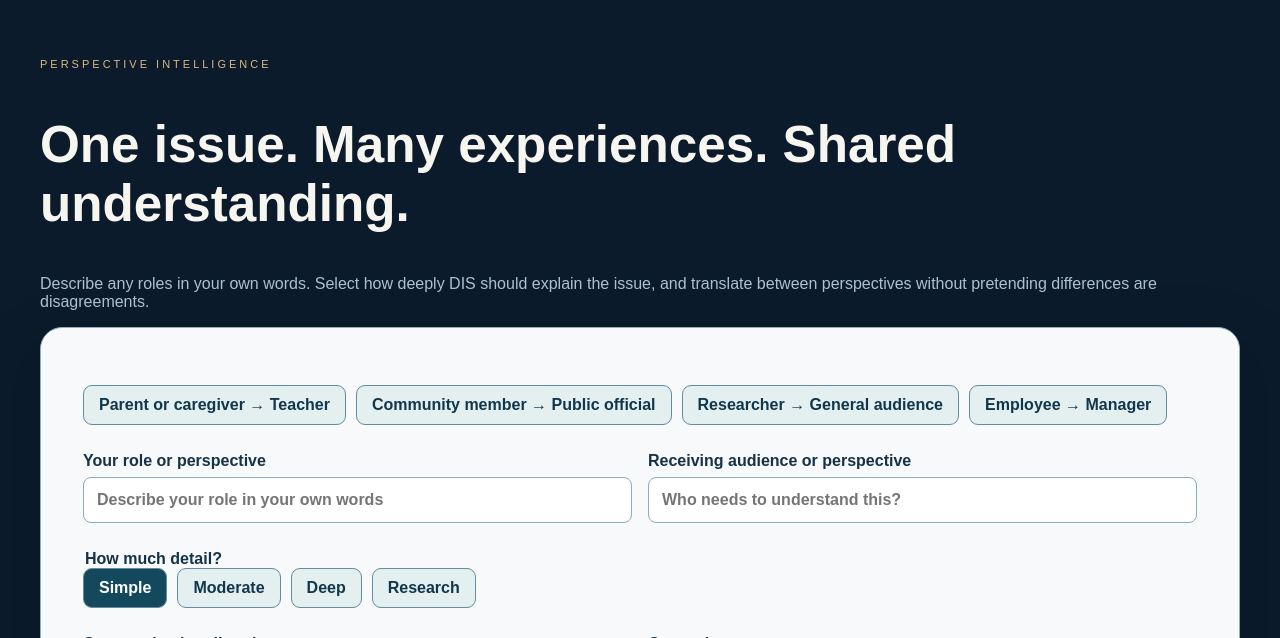
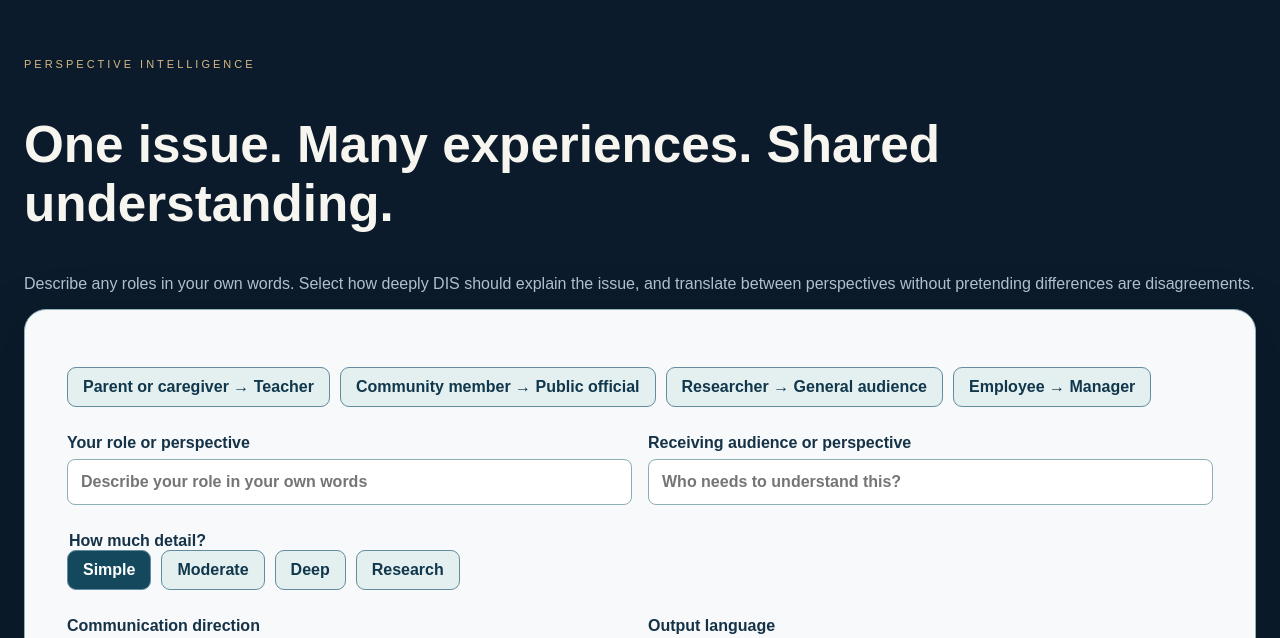
Before and after one commit to mrterryflood-ui/integrated-implementation-intelligence, a Next.js app in the folder apps/dis-platform/: page / in a window 1280 px wide. Shown: the part 3902-4540 px from the top of the page. Built offline with nearby package versions, Linux system fonts and the light colour scheme; no server answers.

Commit message:
fix(dis): constrain perspective controls to viewport in candidate mobile browsers

```diff
--- a/apps/dis-platform/app/home.css
+++ b/apps/dis-platform/app/home.css
@@ -174,3 +174,11 @@
 .perspective-output pre{white-space:pre-wrap;overflow-wrap:anywhere;font:inherit;line-height:1.6;background:#fff;border:1px solid #c6d6dd;border-radius:10px;padding:20px;max-height:680px;overflow:auto}
 .perspective-section input:focus-visible,.perspective-section textarea:focus-visible,.perspective-section button:focus-visible,.perspective-section select:focus-visible{outline:3px solid #cb9f51;outline-offset:2px}
 @media(max-width:700px){.perspective-fields{grid-template-columns:1fr}.perspective-section{padding:45px 15px}.perspective-panel{padding:20px}}
+
+/* Browser regression: keep the new perspective fieldset and flex rows inside narrow viewports. */
+.perspective-section,.perspective-panel,.perspective-modes,.perspective-fields,.perspective-output{box-sizing:border-box;min-inline-size:0;max-inline-size:100%}
+.perspective-section{width:100%}
+.perspective-modes{min-width:0;width:100%;overflow-wrap:anywhere}
+.perspective-section button{max-inline-size:100%;white-space:normal;overflow-wrap:anywhere}
+.perspective-examples,.perspective-actions{min-width:0;width:100%}
+.perspective-output pre{min-width:0;max-width:100%;box-sizing:border-box}
```
